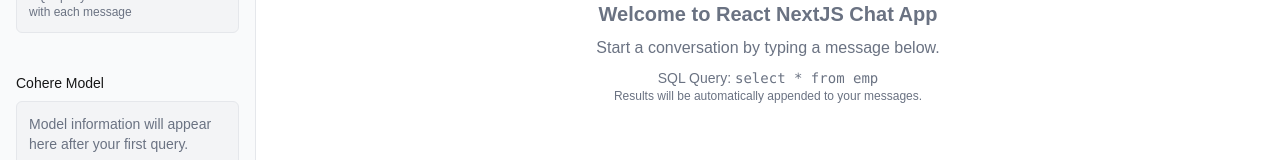
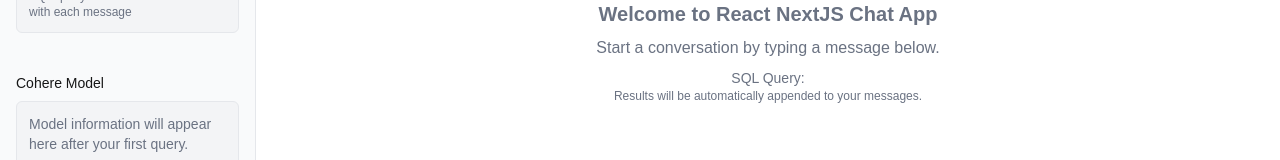
Before and after one commit to pecannata/rag-js-app, a Next.js app: page / in a window 1280 px wide. Shown: the part 281-441 px from the top of the page. Built offline with nearby package versions, Linux system fonts and the light colour scheme.

Commit message:
remove default hard coded query

```diff
--- a/app/components/Chat.tsx
+++ b/app/components/Chat.tsx
@@ -71,7 +71,6 @@
 `;
 
 const SQL_QUERY_TEMPLATE = `
-select * from emp
 `;
 
   // Function to fetch SQL query results
```
